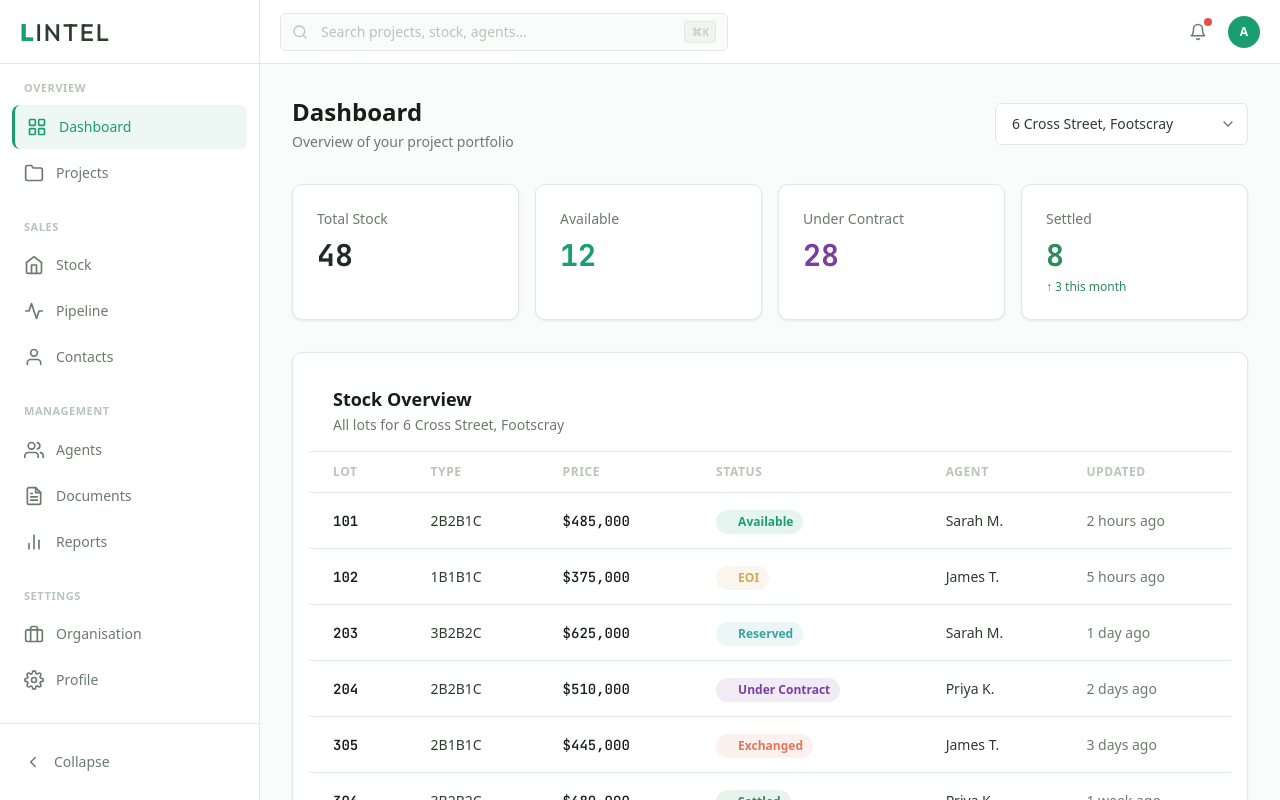
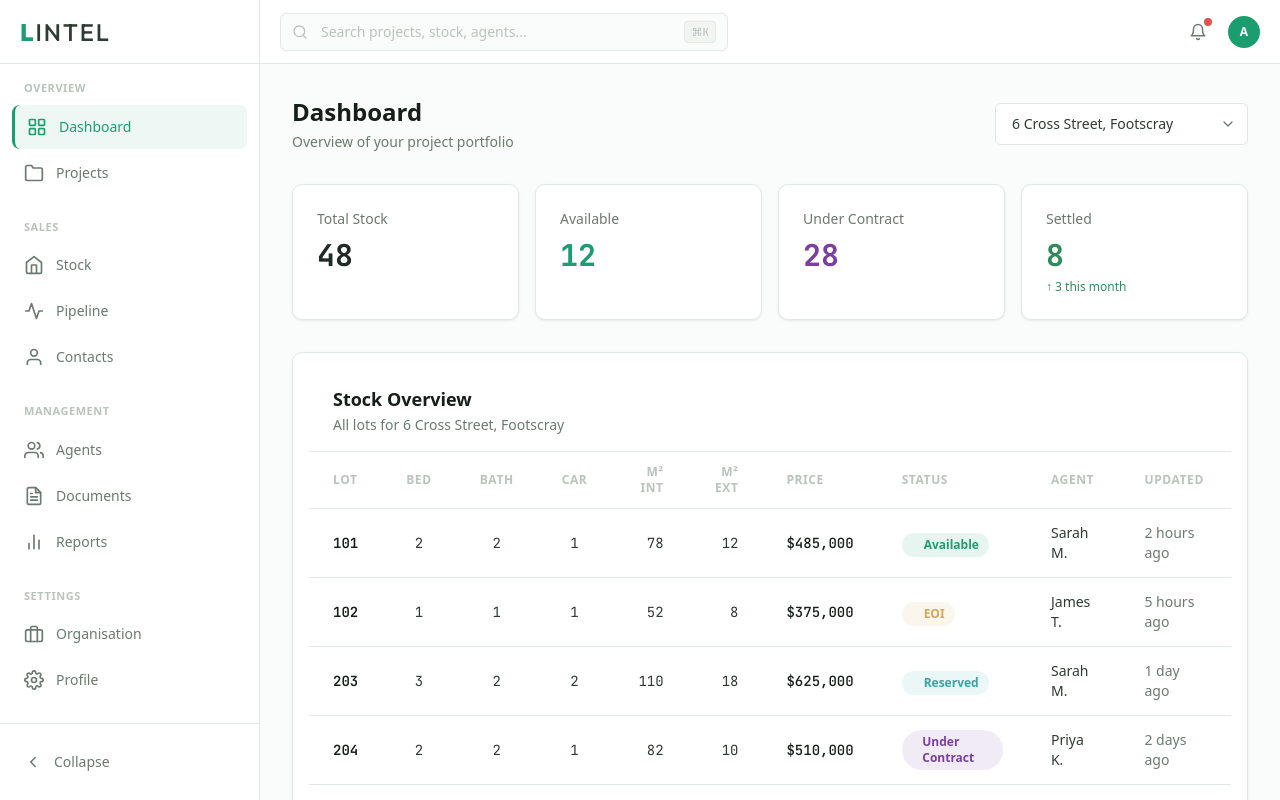
Before and after one commit to jmercer-operator/lintel, a Next.js app: page / in a window 1280 px wide. Shown: the top 800 px of the page. Built offline with nearby package versions, Linux system fonts and the light colour scheme.

Commit message:
replace Type column with Bed, Bath, Car, m² Int, m² Ext

```diff
--- a/src/app/(dashboard)/page.tsx
+++ b/src/app/(dashboard)/page.tsx
@@ -22,18 +22,22 @@ const metrics = [
 
 const stockData: {
   lot: string;
-  type: string;
+  bed: number;
+  bath: number;
+  car: number;
+  m2Int: number;
+  m2Ext: number;
   price: string;
   status: StockStatus;
   agent: string;
   updated: string;
 }[] = [
-  { lot: "101", type: "2B2B1C", price: "$485,000", status: "Available", agent: "Sarah M.", updated: "2 hours ago" },
-  { lot: "102", type: "1B1B1C", price: "$375,000", status: "EOI", agent: "James T.", updated: "5 hours ago" },
-  { lot: "203", type: "3B2B2C", price: "$625,000", status: "Reserved", agent: "Sarah M.", updated: "1 day ago" },
-  { lot: "204", type: "2B2B1C", price: "$510,000", status: "Under Contract", agent: "Priya K.", updated: "2 days ago" },
-  { lot: "305", type: "2B1B1C", price: "$445,000", status: "Exchanged", agent: "James T.", updated: "3 days ago" },
-  { lot: "306", type: "3B2B2C", price: "$680,000", status: "Settled", agent: "Priya K.", updated: "1 week ago" },
+  { lot: "101", bed: 2, bath: 2, car: 1, m2Int: 78, m2Ext: 12, price: "$485,000", status: "Available", agent: "Sarah M.", updated: "2 hours ago" },
+  { lot: "102", bed: 1, bath: 1, car: 1, m2Int: 52, m2Ext: 8, price: "$375,000", status: "EOI", agent: "James T.", updated: "5 hours ago" },
+  { lot: "203", bed: 3, bath: 2, car: 2, m2Int: 110, m2Ext: 18, price: "$625,000", status: "Reserved", agent: "Sarah M.", updated: "1 day ago" },
+  { lot: "204", bed: 2, bath: 2, car: 1, m2Int: 82, m2Ext: 10, price: "$510,000", status: "Under Contract", agent: "Priya K.", updated: "2 days ago" },
+  { lot: "305", bed: 2, bath: 1, car: 1, m2Int: 68, m2Ext: 9, price: "$445,000", status: "Exchanged", agent: "James T.", updated: "3 days ago" },
+  { lot: "306", bed: 3, bath: 2, car: 2, m2Int: 115, m2Ext: 22, price: "$680,000", status: "Settled", agent: "Priya K.", updated: "1 week ago" },
 ];
 
 const recentActivity = [
@@ -94,11 +98,15 @@ export default function DashboardPage() {
           <p className="text-sm text-secondary mt-0.5">All lots for {selectedProject}</p>
         </div>
         <div className="overflow-x-auto">
-          <table className="w-full min-w-[640px]">
+          <table className="w-full min-w-[900px]">
             <thead>
               <tr className="border-b border-border">
                 <th className="px-4 sm:px-6 py-3 text-left text-xs font-semibold text-muted uppercase tracking-wider">Lot</th>
-                <th className="px-4 sm:px-6 py-3 text-left text-xs font-semibold text-muted uppercase tracking-wider">Type</th>
+                <th className="px-4 sm:px-6 py-3 text-center text-xs font-semibold text-muted uppercase tracking-wider">Bed</th>
+                <th className="px-4 sm:px-6 py-3 text-center text-xs font-semibold text-muted uppercase tracking-wider">Bath</th>
+                <th className="px-4 sm:px-6 py-3 text-center text-xs font-semibold text-muted uppercase tracking-wider">Car</th>
+                <th className="px-4 sm:px-6 py-3 text-right text-xs font-semibold text-muted uppercase tracking-wider">m² Int</th>
+                <th className="px-4 sm:px-6 py-3 text-right text-xs font-semibold text-muted uppercase tracking-wider">m² Ext</th>
                 <th className="px-4 sm:px-6 py-3 text-left text-xs font-semibold text-muted uppercase tracking-wider">Price</th>
                 <th className="px-4 sm:px-6 py-3 text-left text-xs font-semibold text-muted uppercase tracking-wider">Status</th>
                 <th className="px-4 sm:px-6 py-3 text-left text-xs font-semibold text-muted uppercase tracking-wider">Agent</th>
@@ -112,7 +120,11 @@ export default function DashboardPage() {
                   className="border-b border-border last:border-0 hover:bg-bg-alt transition-colors cursor-pointer"
                 >
                   <td className="px-4 sm:px-6 py-3.5 text-sm font-mono font-semibold text-heading">{row.lot}</td>
-                  <td className="px-4 sm:px-6 py-3.5 text-sm text-body">{row.type}</td>
+                  <td className="px-4 sm:px-6 py-3.5 text-sm font-mono text-center text-body">{row.bed}</td>
+                  <td className="px-4 sm:px-6 py-3.5 text-sm font-mono text-center text-body">{row.bath}</td>
+                  <td className="px-4 sm:px-6 py-3.5 text-sm font-mono text-center text-body">{row.car}</td>
+                  <td className="px-4 sm:px-6 py-3.5 text-sm font-mono text-right text-body">{row.m2Int}</td>
+                  <td className="px-4 sm:px-6 py-3.5 text-sm font-mono text-right text-body">{row.m2Ext}</td>
                   <td className="px-4 sm:px-6 py-3.5 text-sm font-mono font-medium text-heading">{row.price}</td>
                   <td className="px-4 sm:px-6 py-3.5">
                     <StatusBadge status={row.status} />
```
